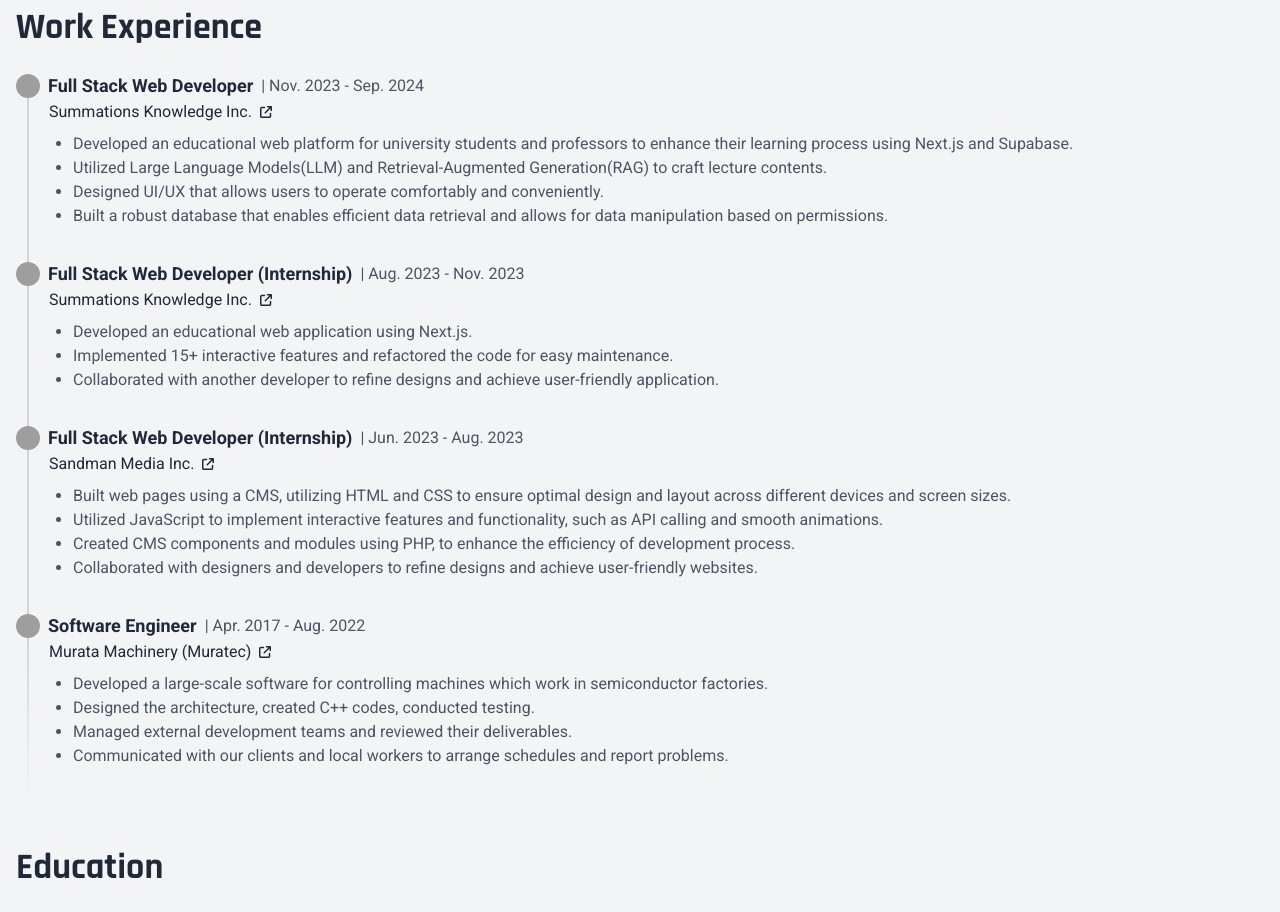
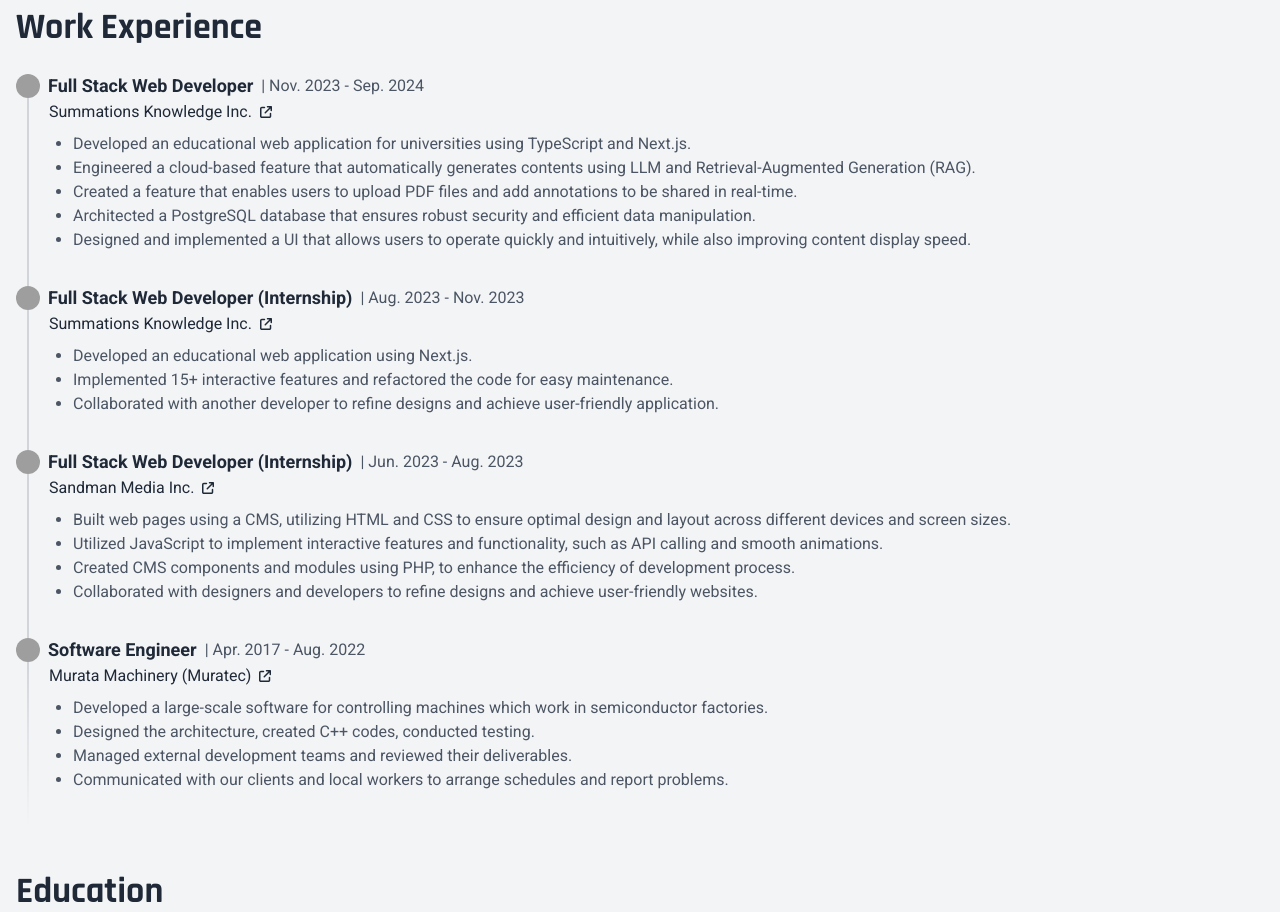
Before and after one commit to seihello/new-portfolio, a Next.js app: page / in a window 1280 px wide. Shown: the part 3080-3992 px from the top of the page. Built offline with nearby package versions, Linux system fonts and the light colour scheme; grey boxes are pictures that could not be loaded; what tailwindcss-text-fill would draw is missing.

Commit message:
chore: improve the job description for Summations

```diff
--- a/data/work-experiences.ts
+++ b/data/work-experiences.ts
@@ -7,10 +7,11 @@
     startDate: "Nov. 2023",
     endDate: "Sep. 2024",
     descriptions: [
-      "Developed an educational web platform for university students and professors to enhance their learning process using Next.js and Supabase.",
-      "Utilized Large Language Models(LLM) and Retrieval-Augmented Generation(RAG) to craft lecture contents.",
-      "Designed UI/UX that allows users to operate comfortably and conveniently.",
-      "Built a robust database that enables efficient data retrieval and allows for data manipulation based on permissions.",
+      "Developed an educational web application for universities using TypeScript and Next.js.",
+      "Engineered a cloud-based feature that automatically generates contents using LLM and Retrieval-Augmented Generation (RAG).",
+      "Created a feature that enables users to upload PDF files and add annotations to be shared in real-time.",
+      "Architected a PostgreSQL database that ensures robust security and efficient data manipulation.",
+      "Designed and implemented a UI that allows users to operate quickly and intuitively, while also improving content display speed.",
     ],
   },
   {
```
